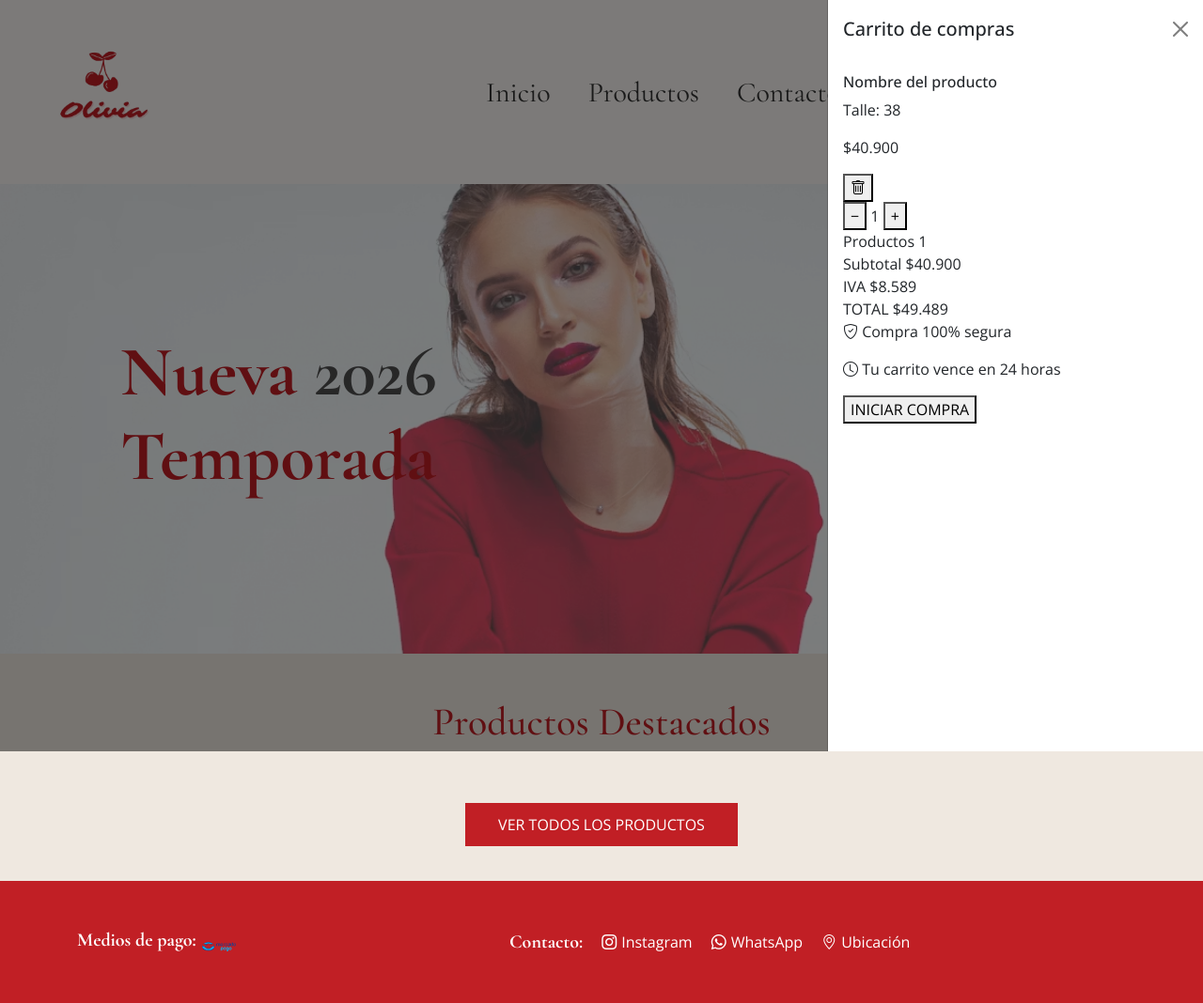
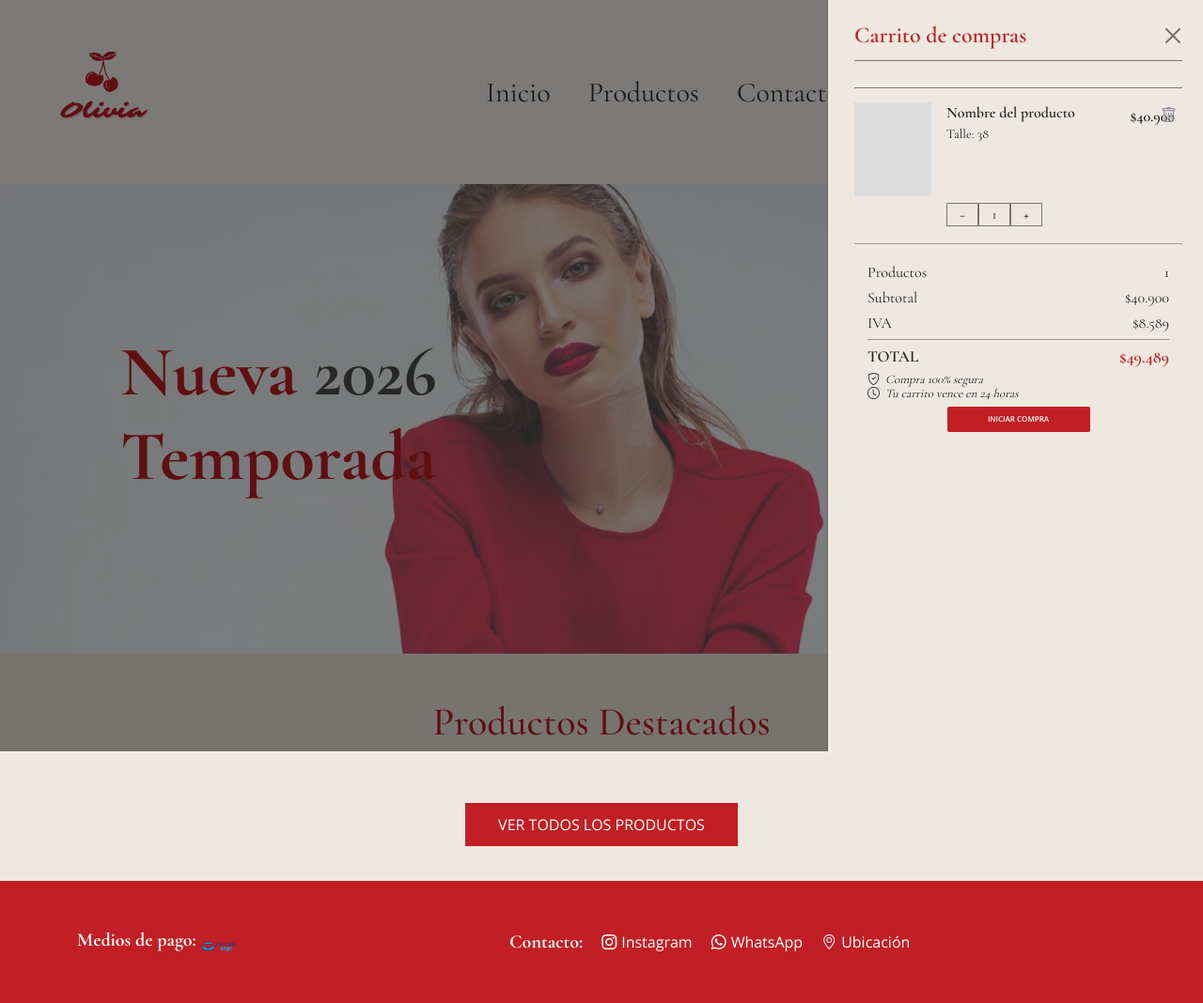
Before and after one commit to palomaponte07-maker/NUEVOPROYECTO, a Django app: page / in a window 1280 px wide, after a click that opens the changed part. Shown: the whole page at 94% size. Run offline with Django 5.2, Linux system fonts and the light colour scheme; data that the repository does not hold is empty; some libraries are stand-ins or nearby versions.

Commit message:
Mejora carrito lateral

```diff
--- a/static/css/style.css
+++ b/static/css/style.css
@@ -465,6 +465,8 @@ footer a:hover{
 
 
 
+
+
 @media (max-width: 992px) {
 
     .detalle-contenido {
@@ -503,3 +505,238 @@ footer a:hover{
     }
 
 }
+
+
+
+/* =========================
+   CARRITO LATERAL
+   ========================= */
+
+.carrito-lateral {
+    width: 49%;
+    background-color: #efe8e0;
+    color: #222;
+}
+
+
+
+
+.carrito-lateral .offcanvas-header {
+    padding: 20px 24px 8px 28px;
+}
+
+.carrito-titulo {
+    color: #c11f25;
+    font-family: 'Cormorant Garamond', serif;
+    font-size: 24px;
+    font-weight: 600;
+}
+
+
+
+
+.carrito-lateral .offcanvas-body {
+    padding: 0 22px 20px 28px;
+}
+
+
+
+
+.carrito-productos::before {
+    content: "";
+    display: block;
+    border-top: 1px solid #777;
+    border-bottom: 1px solid #777;
+    height: 30px;
+    margin-bottom: 15px;
+}
+
+
+
+
+.carrito-producto {
+    position: relative;
+    min-height: 130px;
+    padding-bottom: 18px;
+    margin-bottom: 18px;
+    border-bottom: 1px solid #999;
+}
+
+
+
+.carrito-producto-contenido {
+    display: flex;
+    gap: 16px;
+}
+
+
+
+
+.carrito-imagen {
+    width: 82px;
+    height: 100px;
+    background-color: #ddd;
+    flex-shrink: 0;
+}
+
+
+
+
+.carrito-detalle {
+    padding-top: 2px;
+}
+
+.carrito-detalle h6 {
+    font-family: 'Cormorant Garamond', serif;
+    font-size: 16px;
+    margin: 0 0 2px;
+    font-weight: 600;
+}
+
+.carrito-detalle p {
+    font-family: 'Cormorant Garamond', serif;
+    font-size: 14px;
+    margin: 0;
+}
+
+
+
+
+.carrito-producto .carrito-detalle p:last-child {
+    position: absolute;
+    top: 3px;
+    right: 8px;
+    font-family: 'Cormorant Garamond', serif;
+    font-size: 16px;
+    font-weight: 600;
+}
+
+
+
+
+.carrito-eliminar {
+    position: absolute;
+    top: 0;
+    right: 0;
+    border: none;
+    background: transparent;
+    color: #8b8b9c;
+    font-size: 17px;
+    cursor: pointer;
+}
+
+.carrito-eliminar:hover {
+    color: #c11f25;
+}
+
+
+
+
+.carrito-cantidad {
+    display: flex;
+    margin-left: 98px;
+    margin-top: 7px;
+}
+
+.carrito-cantidad button,
+.carrito-cantidad span {
+    width: 34px;
+    height: 25px;
+    border: 1px solid #777;
+    background: transparent;
+    display: flex;
+    align-items: center;
+    justify-content: center;
+    font-family: 'Cormorant Garamond', serif;
+    font-size: 15px;
+}
+
+.carrito-cantidad button {
+    cursor: pointer;
+}
+
+.carrito-cantidad button:hover {
+    background-color: #ddd4ca;
+}
+
+
+
+
+.carrito-resumen {
+    margin-top: 8px;
+    padding: 0 14px;
+}
+
+.carrito-linea {
+    display: flex;
+    justify-content: space-between;
+    font-family: 'Cormorant Garamond', serif;
+    font-size: 16px;
+    margin-bottom: 3px;
+}
+
+.carrito-total {
+    border-top: 1px solid #999;
+    padding-top: 5px;
+    margin-top: 5px;
+    font-size: 17px;
+    font-weight: 600;
+}
+
+.carrito-total span:last-child {
+    color: #c11f25;
+    font-size: 18px;
+}
+
+
+
+
+.carrito-info {
+    margin-top: 0;
+    padding: 0 14px;
+}
+
+.carrito-info p {
+    margin: 0;
+    font-family: 'Cormorant Garamond', serif;
+    font-size: 13px;
+    font-style: italic;
+    line-height: 15px;
+}
+
+.carrito-info i {
+    margin-right: 3px;
+}
+
+
+
+
+.iniciar-compra {
+    display: block;
+    width: 152px;
+    height: 27px;
+    margin: 5px auto 0;
+    border: none;
+    border-radius: 2px;
+    background-color: #c11f25;
+    color: white;
+    font-family: 'Open Sans', sans-serif;
+    font-size: 8px;
+    font-weight: 600;
+    cursor: pointer;
+}
+
+.iniciar-compra:hover {
+    background-color: #a9191f;
+}
+
+
+
+
+@media (max-width: 768px) {
+
+    .carrito-lateral {
+        width: 90%;
+    }
+
+}
```
